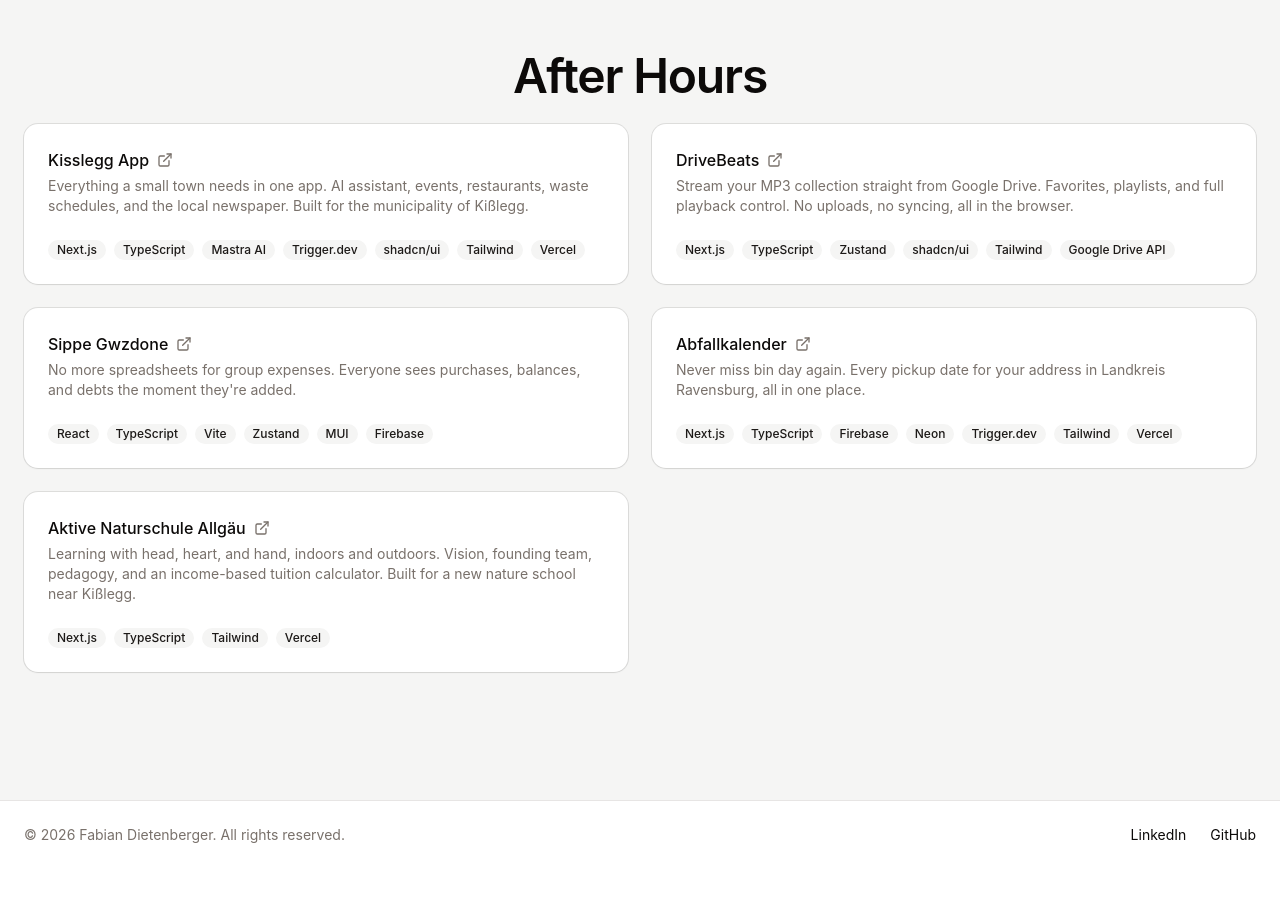
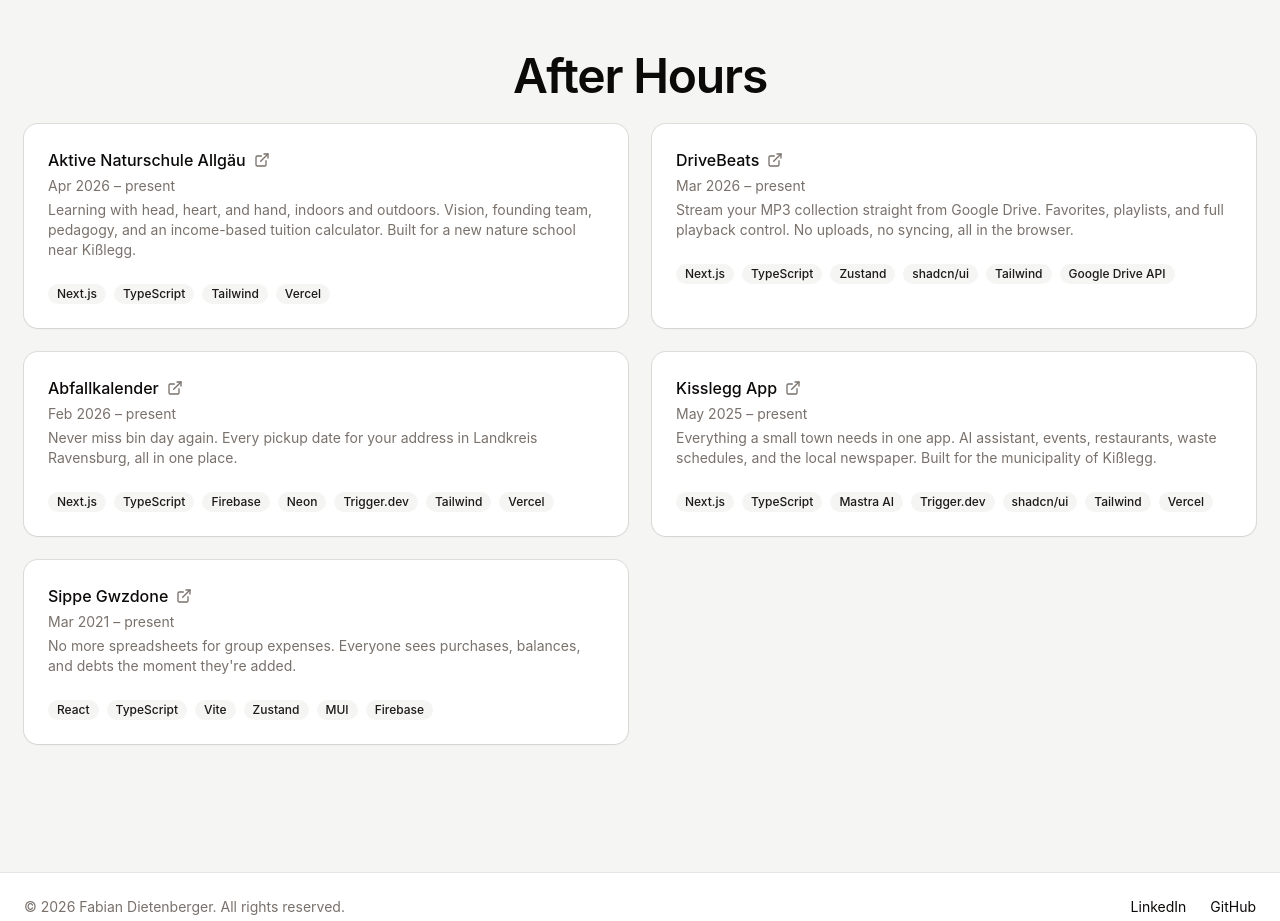
Before and after one commit to feedm3/dietenberger.me, a Next.js app: page / in a window 1280 px wide. Shown: the part 2300-3221 px from the top of the page. Before the commit the page ends 3169 px from the top, so only its background shows below. Built offline with nearby package versions, Linux system fonts and the light colour scheme; no server answers.

Commit message:
feat: refactor projects section with dynamic rendering and improved sorting

```diff
--- a/src/components/project-card.tsx
+++ b/src/components/project-card.tsx
@@ -9,11 +9,33 @@
   CardTitle,
 } from '@/components/ui/card';
 
-interface ProjectCardProps {
+export interface ProjectCardProps {
   title: string;
   description: string;
   tech: string[];
   href?: string;
+  start: string;
+  end?: string;
+}
+
+const MONTHS = [
+  'Jan',
+  'Feb',
+  'Mar',
+  'Apr',
+  'May',
+  'Jun',
+  'Jul',
+  'Aug',
+  'Sep',
+  'Oct',
+  'Nov',
+  'Dec',
+];
+
+function formatMonth(value: string): string {
+  const [year, month] = value.split('-');
+  return `${MONTHS[Number(month) - 1]} ${year}`;
 }
 
 export function ProjectCard({
@@ -21,6 +43,8 @@
   description,
   tech,
   href,
+  start,
+  end,
 }: ProjectCardProps) {
   const card = (
     <Card className="h-full transition-shadow hover:shadow-lg dark:hover:shadow-none">
@@ -34,6 +58,11 @@
             />
           )}
         </CardTitle>
+        <p className="text-sm text-muted-foreground">
+          <time dateTime={start}>{formatMonth(start)}</time>
+          {' – '}
+          {end ? <time dateTime={end}>{formatMonth(end)}</time> : 'present'}
+        </p>
         <CardDescription>{description}</CardDescription>
       </CardHeader>
       <CardContent>
--- a/src/components/projects-section.tsx
+++ b/src/components/projects-section.tsx
@@ -1,7 +1,73 @@
 import type { Activity } from 'react-activity-calendar';
 import { GithubCalendar } from '@/components/github-calendar';
-import { ProjectCard } from '@/components/project-card';
+import { ProjectCard, type ProjectCardProps } from '@/components/project-card';
 import { Card, CardContent } from '@/components/ui/card';
+
+const projects: ProjectCardProps[] = [
+  {
+    title: 'Kisslegg App',
+    description:
+      'Everything a small town needs in one app. AI assistant, events, restaurants, waste schedules, and the local newspaper. Built for the municipality of Kißlegg.',
+    tech: [
+      'Next.js',
+      'TypeScript',
+      'Mastra AI',
+      'Trigger.dev',
+      'shadcn/ui',
+      'Tailwind',
+      'Vercel',
+    ],
+    href: 'https://www.kisslegg.app/',
+    start: '2025-05',
+  },
+  {
+    title: 'DriveBeats',
+    description:
+      'Stream your MP3 collection straight from Google Drive. Favorites, playlists, and full playback control. No uploads, no syncing, all in the browser.',
+    tech: [
+      'Next.js',
+      'TypeScript',
+      'Zustand',
+      'shadcn/ui',
+      'Tailwind',
+      'Google Drive API',
+    ],
+    href: 'https://drivebeats.dietenberger.me/',
+    start: '2026-03',
+  },
+  {
+    title: 'Sippe Gwzdone',
+    description:
+      "No more spreadsheets for group expenses. Everyone sees purchases, balances, and debts the moment they're added.",
+    tech: ['React', 'TypeScript', 'Vite', 'Zustand', 'MUI', 'Firebase'],
+    href: 'https://sippegwzdone.de/',
+    start: '2021-03',
+  },
+  {
+    title: 'Abfallkalender',
+    description:
+      'Never miss bin day again. Every pickup date for your address in Landkreis Ravensburg, all in one place.',
+    tech: [
+      'Next.js',
+      'TypeScript',
+      'Firebase',
+      'Neon',
+      'Trigger.dev',
+      'Tailwind',
+      'Vercel',
+    ],
+    href: 'https://abfallkalender.dietenberger.me/',
+    start: '2026-02',
+  },
+  {
+    title: 'Aktive Naturschule Allgäu',
+    description:
+      'Learning with head, heart, and hand, indoors and outdoors. Vision, founding team, pedagogy, and an income-based tuition calculator. Built for a new nature school near Kißlegg.',
+    tech: ['Next.js', 'TypeScript', 'Tailwind', 'Vercel'],
+    href: 'https://www.aktive-naturschule-allgaeu.de',
+    start: '2026-04',
+  },
+];
 
 async function getContributions(): Promise<Activity[]> {
   try {
@@ -25,6 +91,9 @@
 
 export async function ProjectsSection() {
   const contributions = await getContributions();
+  const sortedProjects = [...projects].sort((a, b) =>
+    b.start.localeCompare(a.start),
+  );
 
   return (
     <section className="w-full py-12 md:py-24 lg:py-32 bg-muted">
@@ -42,59 +111,9 @@
         )}
 
         <div className="grid grid-cols-1 md:grid-cols-2 gap-6 mt-6">
-          <ProjectCard
-            title="Kisslegg App"
-            description="Everything a small town needs in one app. AI assistant, events, restaurants, waste schedules, and the local newspaper. Built for the municipality of Kißlegg."
-            tech={[
-              'Next.js',
-              'TypeScript',
-              'Mastra AI',
-              'Trigger.dev',
-              'shadcn/ui',
-              'Tailwind',
-              'Vercel',
-            ]}
-            href="https://www.kisslegg.app/"
-          />
-          <ProjectCard
-            title="DriveBeats"
-            description="Stream your MP3 collection straight from Google Drive. Favorites, playlists, and full playback control. No uploads, no syncing, all in the browser."
-            tech={[
-              'Next.js',
-              'TypeScript',
-              'Zustand',
-              'shadcn/ui',
-              'Tailwind',
-              'Google Drive API',
-            ]}
-            href="https://drivebeats.dietenberger.me/"
-          />
-          <ProjectCard
-            title="Sippe Gwzdone"
-            description="No more spreadsheets for group expenses. Everyone sees purchases, balances, and debts the moment they're added."
-            tech={['React', 'TypeScript', 'Vite', 'Zustand', 'MUI', 'Firebase']}
-            href="https://sippegwzdone.de/"
-          />
-          <ProjectCard
-            title="Abfallkalender"
-            description="Never miss bin day again. Every pickup date for your address in Landkreis Ravensburg, all in one place."
-            tech={[
-              'Next.js',
-              'TypeScript',
-              'Firebase',
-              'Neon',
-              'Trigger.dev',
-              'Tailwind',
-              'Vercel',
-            ]}
-            href="https://abfallkalender.dietenberger.me/"
-          />
-          <ProjectCard
-            title="Aktive Naturschule Allgäu"
-            description="Learning with head, heart, and hand, indoors and outdoors. Vision, founding team, pedagogy, and an income-based tuition calculator. Built for a new nature school near Kißlegg."
-            tech={['Next.js', 'TypeScript', 'Tailwind', 'Vercel']}
-            href="https://www.aktive-naturschule-allgaeu.de"
-          />
+          {sortedProjects.map((project) => (
+            <ProjectCard key={project.title} {...project} />
+          ))}
         </div>
       </div>
     </section>
```
Also changed, not shown: 1 other file (tests, documents, lock files or other folders).
